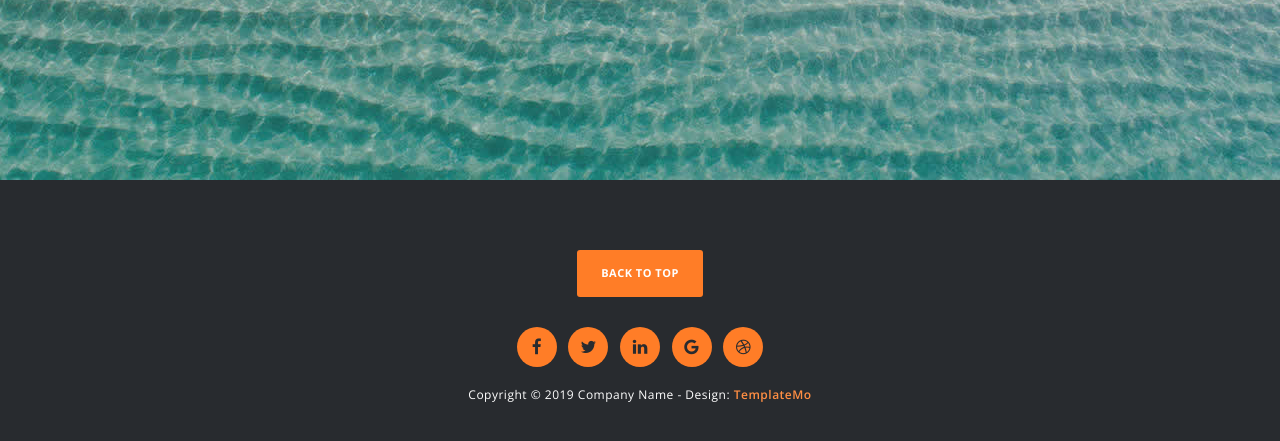
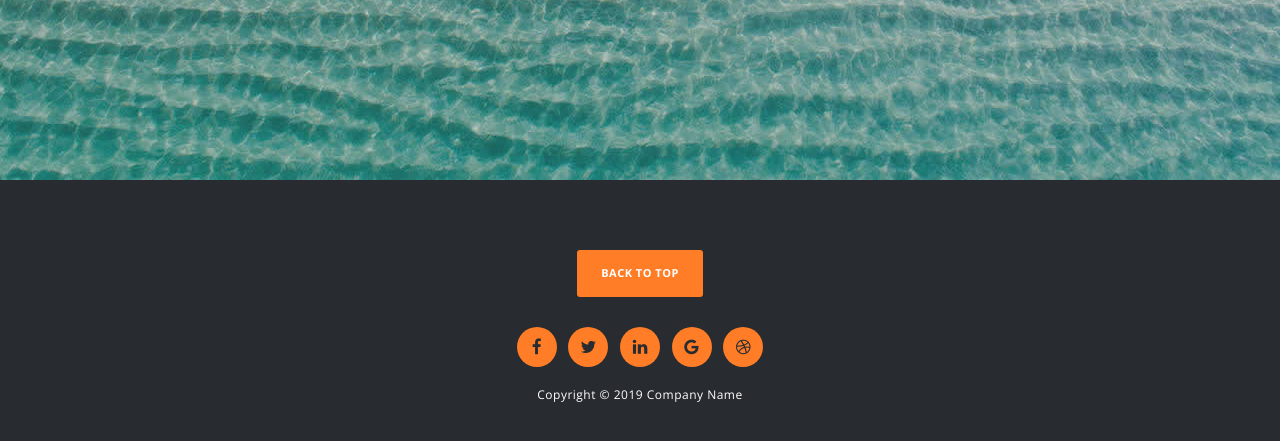
Before and after one commit to AGSOF3/agsof3.github.io, a plain HTML site: page index.html in a window 1280 px wide. Shown: the part 3020-3461 px from the top of the page. Drawn offline with nearby package versions, Linux system fonts and the light colour scheme.

Commit message:
rimosso link template

```diff
--- a/index.html
+++ b/index.html
@@ -202,9 +202,7 @@
                         <li><a href="#"><i class="fa fa-google"></i></a></li>
                         <li><a href="#"><i class="fa fa-dribbble"></i></a></li>
                     </ul>
-                    <p>Copyright &copy; 2019 Company Name
-
-            		- Design: <a rel="nofollow noopener" href="https://templatemo.com"><em>TemplateMo</em></a></p>
+                    <p>Copyright &copy; 2019 Company Name </p>
                 </div>
             </div>
         </div>
```
